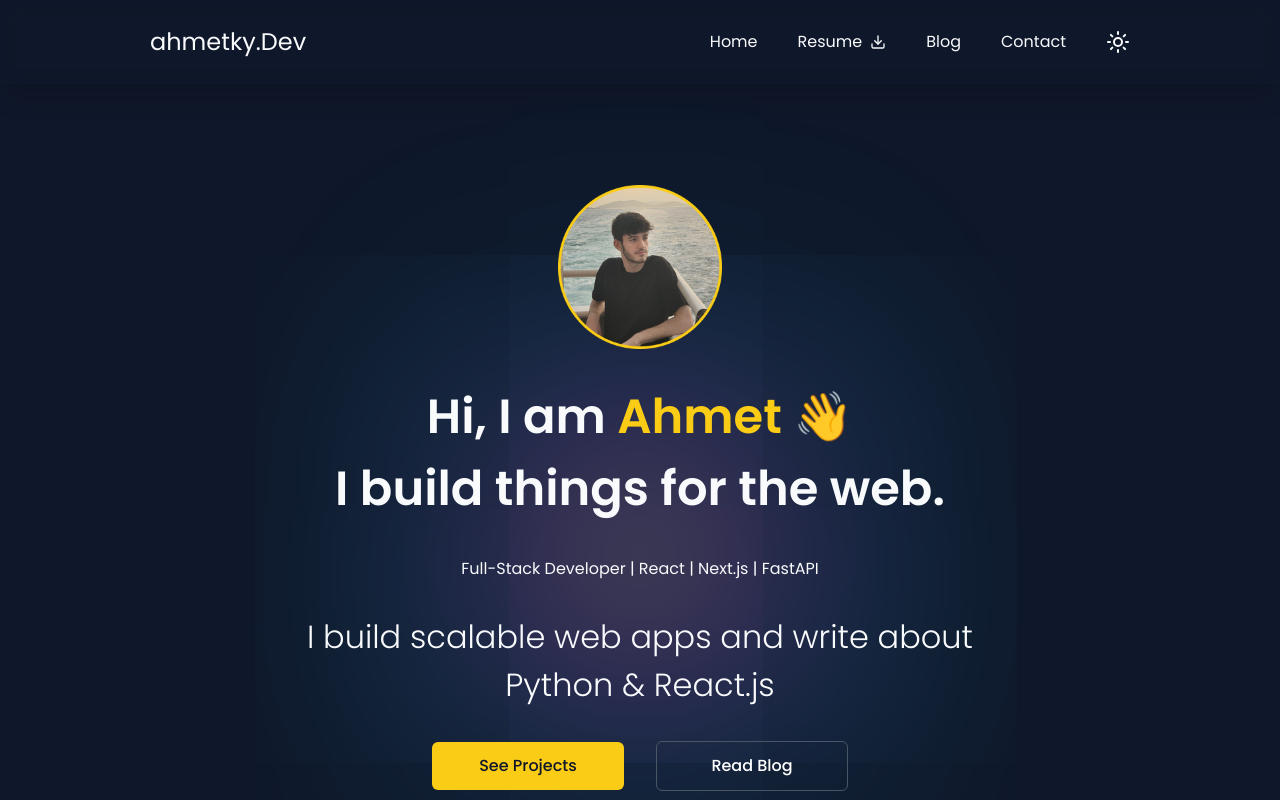
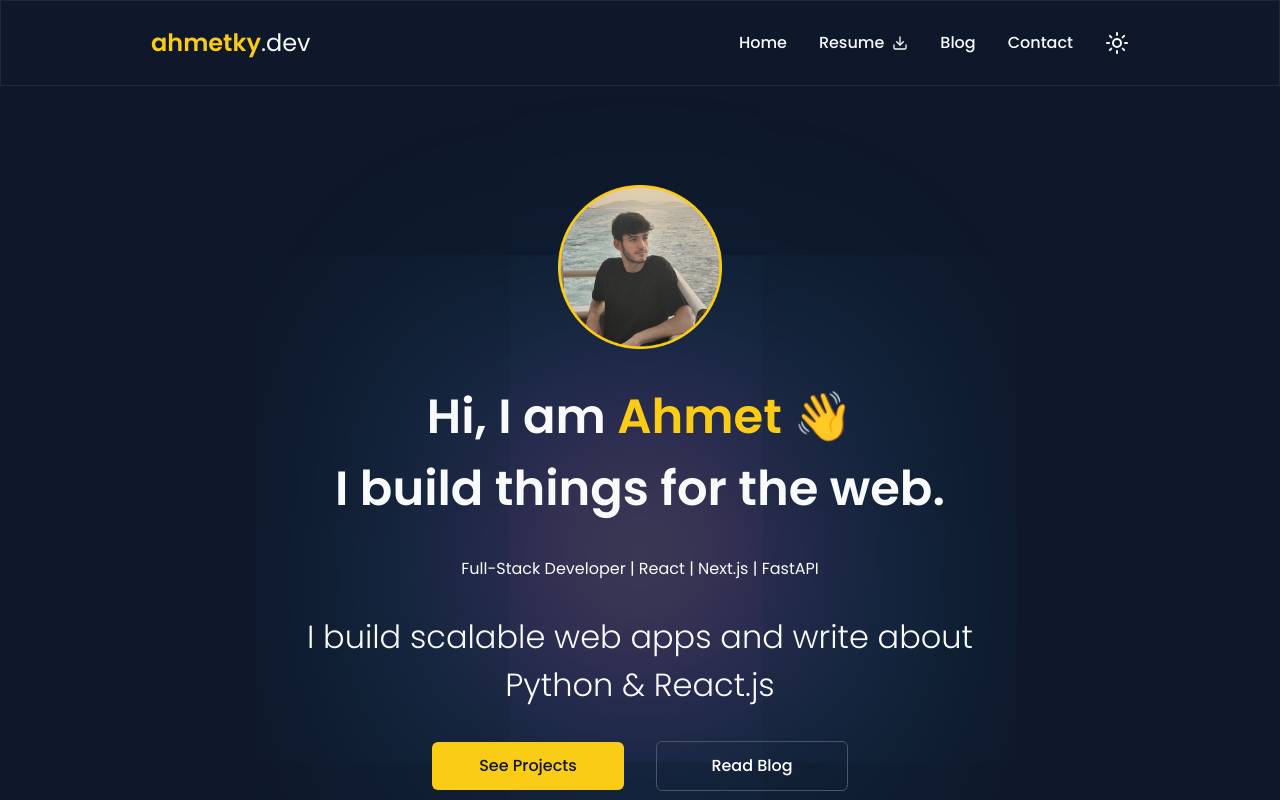
Before and after one commit to kaya70875/personal, a Next.js app: page / in a window 1280 px wide. Shown: the top 800 px of the page. Built offline with nearby package versions, Linux system fonts and the light colour scheme.

Commit message:
improve navbar layout

```diff
--- a/src/components/Navbar.tsx
+++ b/src/components/Navbar.tsx
@@ -40,14 +40,14 @@ export default function Navbar() {
     }
 
     return (
-        <nav className='flex w-full items-center justify-between fixed top-0 left-0 px-[20px] md:px-[80px] xl:px-[150px] 2xl:px-[250px] py-4 md:py-6 shadow-xl z-30 backdrop-blur-sm'>
+        <nav className='flex w-full items-center justify-between fixed top-0 left-0 px-[20px] md:px-[80px] xl:px-[150px] 2xl:px-[250px] py-4 md:py-6 z-30 bg-bg dark:bg-dark-bg border border-gray-200 dark:border-gray-800'>
             <header>
                 <Link href={'/'}>
-                    <h2 className='text-text dark:text-dark-text'>ahmetky.Dev</h2>
+                    <h2 className='text-text dark:text-dark-text'><span className='text-accent font-bold'>ahmetky</span>.dev</h2>
                 </Link>
             </header>
 
-            <ul className='nav-items hidden md:flex items-center gap-10 text-text dark:text-dark-text cursor-pointer'>
+            <ul className='nav-items hidden md:flex items-center gap-8 text-text dark:text-dark-text cursor-pointer font-medium'>
                 {navLinks?.map((link, index) => (
                     <li key={index}>
                         <NavLink onClick={(e) => handleClick(e!, link.name)} href={link.url}>{link.name == 'Resume' ? (<div className='flex items-center gap-2'>{link.name} <Download className='w-4 h-4' /></div>) : link.name}</NavLink>
```
